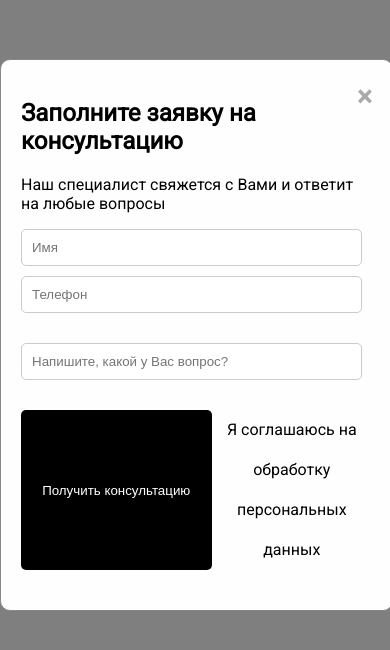
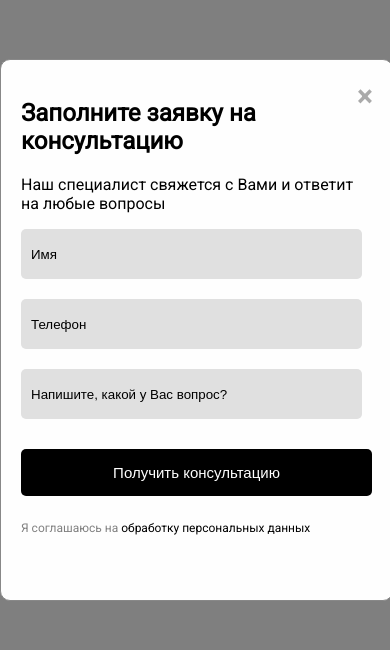
Before and after one commit to sergoromanov/popup, a plain HTML site: page index.html in a window 390 px wide. Both pictures are taken after a click on the link "Модальное окно". Drawn offline with Linux system fonts and the light colour scheme.

Commit message:
Update index.html

```diff
--- a/index.html
+++ b/index.html
@@ -56,7 +56,7 @@
             margin: 15% auto;
             padding: 20px;
             border: 1px solid #888;
-            width: 80%;
+            width: 50%;
             border-radius: 10px;
         }
 
@@ -87,7 +87,10 @@
             margin-bottom: 10px;
             padding: 10px;
             border-radius: 5px;
-            border: 1px solid #ccc;
+            border: none;
+            background-color:#e0e0e0;
+            color: black;
+
         }
         .modal-content form div label {
             flex-basis: 100%;
@@ -107,12 +110,15 @@
             background-color: black;
             color: #ffffff;
             cursor: pointer;
+            font-size: 15px;
+            width: auto;
+            max-width: 360px;
+
         }
 
         .modal-content form div.buttons button:hover {
             background-color: grey;
         }
-
         .modal-content form div.buttons a {
             flex: 1;
             text-align: center;
@@ -126,7 +132,6 @@
             text-decoration: underline;
         }
 
-        /* Медиа-запрос для мобильных устройств */
         @media screen and (max-width: 600px) {
             .modal-content {
                 width: 90%;
@@ -134,8 +139,45 @@
             .modal-content form div input,
             .modal-content form div textarea {
                 flex: 100%;
+                height: 30px;
             }
         }
+        .confirm{
+            font-size: 12px;
+        }
+        .modal-content form div input::placeholder,
+        .modal-content form div textarea::placeholder {
+            color: black;
+        }
+        .modal-content form div input#question {
+            height: 40px;
+        }
+        @media screen and (max-width: 600px) {
+         .modal-content form div.buttons {
+        flex-direction: column;
+    }
+
+    .modal-content form div.buttons a {
+        margin-top: 10px;
+    }
+}
+@media screen and (max-width: 600px) {
+    .modal-content form div input#question {
+        height: 30px;
+        margin-top: 0;
+    }
+}
+@media screen and (max-width: 600px) {
+    .modal-content form div input#phone {
+        height: 30px;
+        margin-bottom: 0;
+        margin-top: 10px;
+    }
+}
+    .confirms{
+            font-size: 12px;
+            color: grey;
+    }
 
     </style>
 </head>
@@ -160,7 +202,7 @@
                 </div>
                 <div class="buttons">
                     <button type="submit">Получить консультацию</button>
-                    <a href="">Я соглашаюсь на обработку персональных данных</a>
+                    <p class="confirms">Я соглашаюсь на <a href="" class="confirm">обработку персональных данных</a></p>
                 </div>
             </form>
         </div>
```
